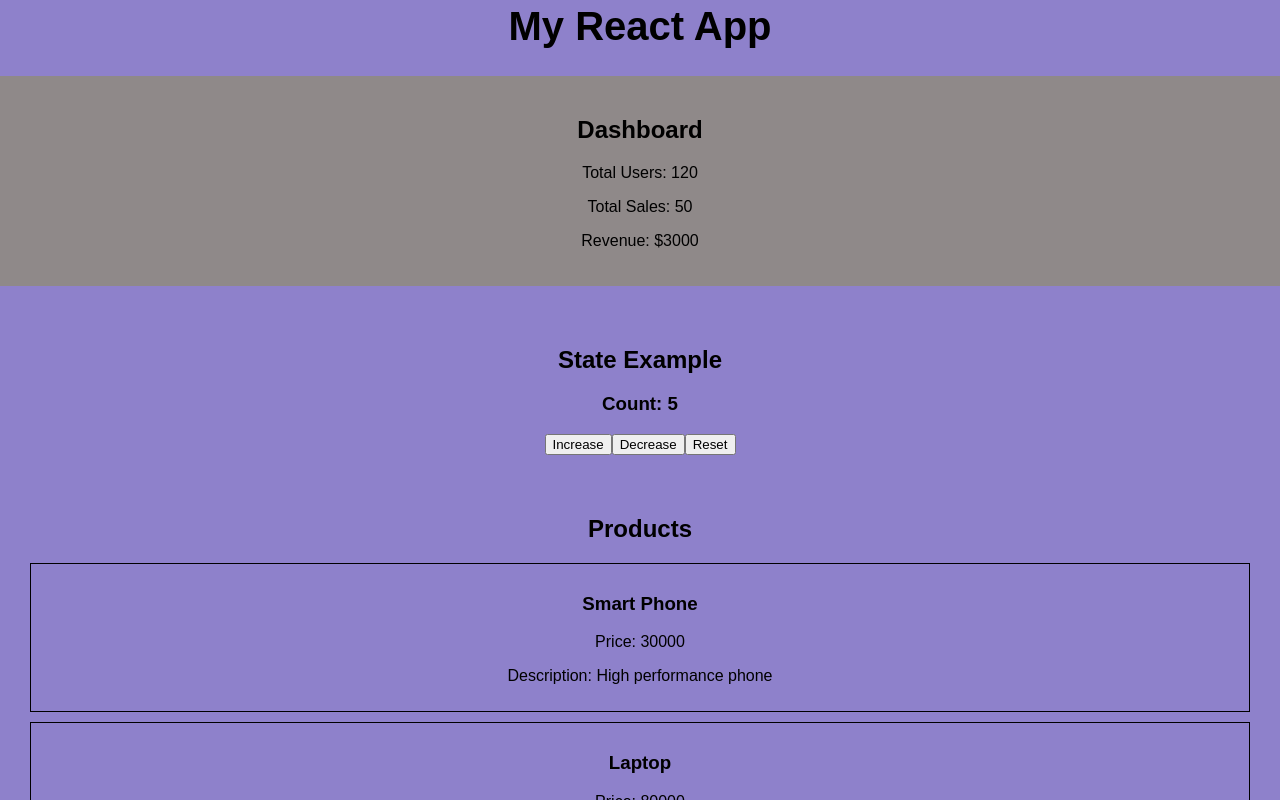
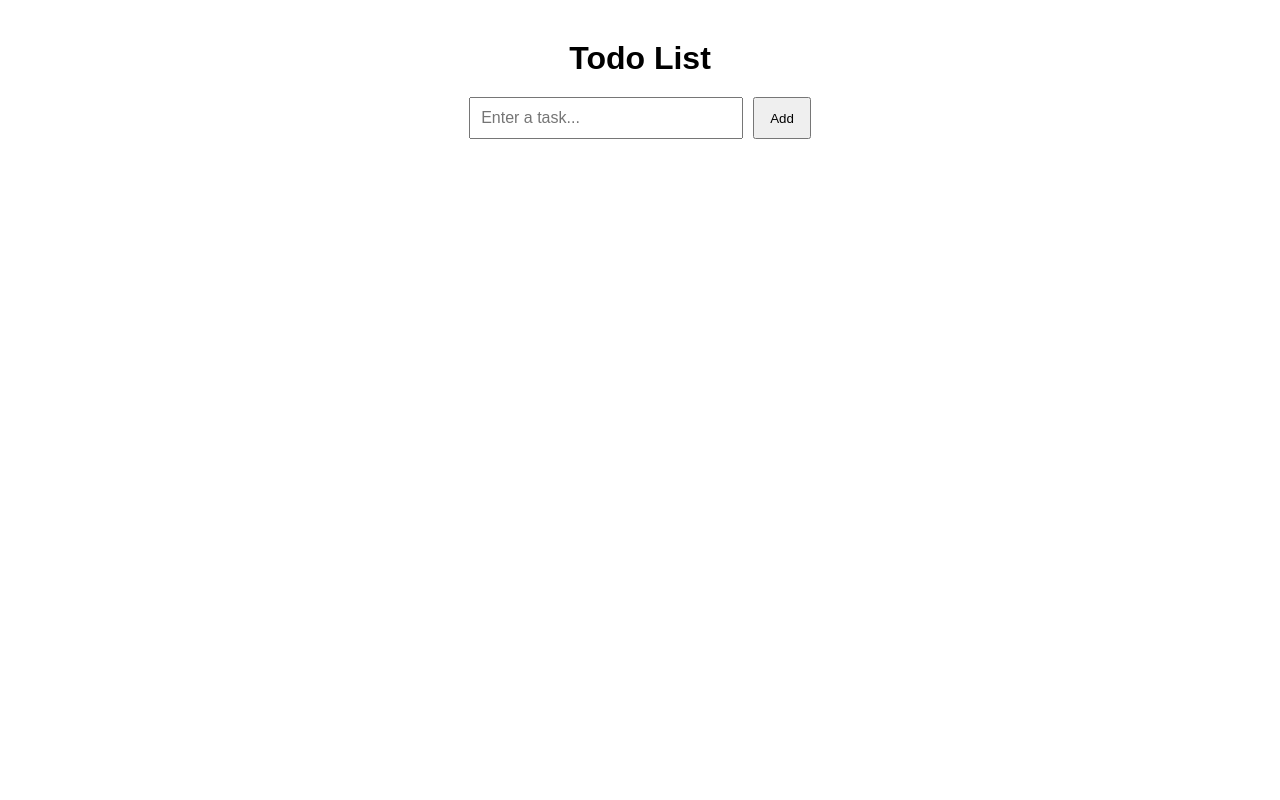
Before and after one commit to bonamulgeta002-ui/react-js-tutorial1, a React (Create React App) app: page / in a window 1280 px wide. Shown: the top 800 px of the page. Built offline with nearby package versions, Linux system fonts and the light colour scheme.

Commit message:
First commit

```diff
--- a/src/App.js
+++ b/src/App.js
@@ -1,21 +1,9 @@
-import "./App.css";
-import Dashboard from "./pages/Dashboard";
-import Productscards from "./pages/productscards";
-import StateExample from "./pages/stateexample";
-import SignInForm from "./pages/SignInForm";
+import TodoList from "./TodoList";
+
 function App() {
   return (
-    <div className="App">
-      <h1>My React App</h1>
-
-      <Dashboard />
-
-      <StateExample />
-
-      <Productscards />
-
-      {/* 👇 SIGN IN FORM HERE */}
-      <SignInForm />
+    <div>
+      <TodoList />
     </div>
   );
 }
--- /dev/null
+++ b/src/TodoList.css
@@ -0,0 +1,49 @@
+.todo-container {
+  width: 500px;
+  margin: 40px auto;
+  text-align: center;
+  font-family: Arial, sans-serif;
+}
+
+h1 {
+  margin-bottom: 20px;
+}
+
+.input-section {
+  display: flex;
+  gap: 10px;
+  justify-content: center;
+  margin-bottom: 20px;
+}
+
+input {
+  padding: 10px;
+  width: 250px;
+  font-size: 16px;
+}
+
+button {
+  padding: 10px 15px;
+  cursor: pointer;
+}
+
+ul {
+  list-style: none;
+  padding: 0;
+}
+
+li {
+  background: #f4f4f4;
+  margin: 10px 0;
+  padding: 10px;
+  display: flex;
+  justify-content: space-between;
+  border-radius: 5px;
+}
+
+.delete-btn {
+  background: red;
+  color: white;
+  border: none;
+  border-radius: 4px;
+}
--- /dev/null
+++ b/src/TodoList.js
@@ -0,0 +1,52 @@
+import React, { useState } from "react";
+import "./TodoList.css";
+
+function TodoList() {
+  const [task, setTask] = useState("");
+  const [todos, setTodos] = useState([]);
+
+  const addTodo = () => {
+    if (task.trim() === "") return;
+
+    setTodos([...todos, task]);
+    setTask("");
+  };
+
+  const deleteTodo = (index) => {
+    const newTodos = todos.filter((todo, i) => i !== index);
+    setTodos(newTodos);
+  };
+
+  return (
+    <div className="todo-container">
+      <h1>Todo List</h1>
+
+      <div className="input-section">
+        <input
+          type="text"
+          placeholder="Enter a task..."
+          value={task}
+          onChange={(e) => setTask(e.target.value)}
+        />
+
+        <button onClick={addTodo}>Add</button>
+      </div>
+
+      <ul>
+        {todos.map((todo, index) => (
+          <li key={index}>
+            {todo}
+            <button
+              className="delete-btn"
+              onClick={() => deleteTodo(index)}
+            >
+              Delete
+            </button>
+          </li>
+        ))}
+      </ul>
+    </div>
+  );
+}
+
+export default TodoList;
```
